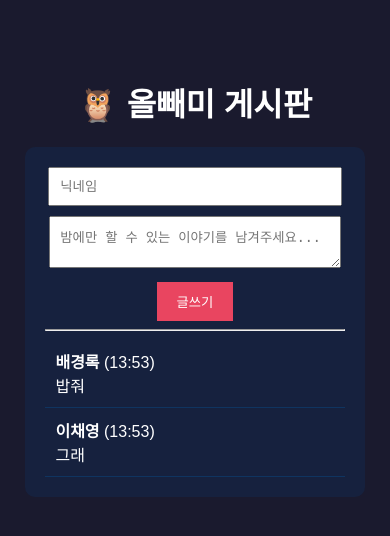
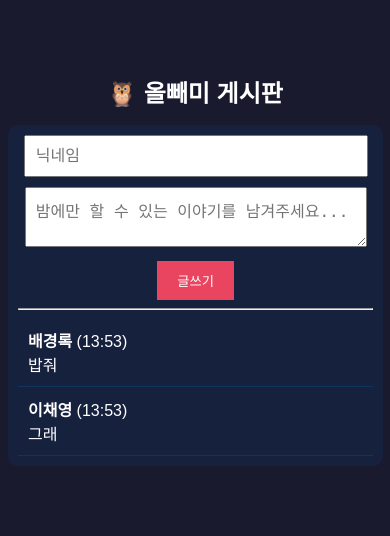
Before and after one commit to brightdear/owl_board, a Flask app: template templates/index.html in a window 390 px wide. Shown: the top 536 px of the page. Run offline with Flask 3, Linux system fonts and the light colour scheme; the template is opened without the code that fills it: values that come from a table or form of the project are taken from there, others are empty.

Commit message:
모바일 버전

```diff
--- a/templates/index.html
+++ b/templates/index.html
@@ -1,6 +1,7 @@
 <!DOCTYPE html>
 <html>
 <head>
+    <meta name="viewport" content="width=device-width, initial-scale=1.0">
     <title>올빼미 게시판 🦉</title>
     <style>
         body { background-color: #1a1a2e; color: white; font-family: sans-serif; text-align: center; padding-top: 50px; }
@@ -8,6 +9,26 @@
         input, textarea { width: 90%; margin-bottom: 10px; padding: 10px; }
         button { padding: 10px 20px; background: #e94560; color: white; border: none; cursor: pointer; }
         .post { border-bottom: 1px solid #0f3460; padding: 10px; text-align: left; }
+        /* 1. PC 버전 (기본 스타일) */
+.board {
+    width: 80%;
+    max-width: 800px;
+    margin: 0 auto;
+}
+
+/* 2. 모바일 버전 (화면 너비가 768px 이하일 때 적용) */
+@media (max-width: 768px) {
+    .board {
+        width: 95%; /* 모바일에서는 화면을 꽉 채우게 */
+        padding: 10px;
+    }
+    h1 {
+        font-size: 1.5rem; /* 글자 크기를 모바일에 맞게 조절 */
+    }
+    input, textarea {
+        font-size: 16px; /* 모바일에서 클릭 시 화면 확대 방지 */
+    }
+}
     </style>
 </head>
 <body>
```
